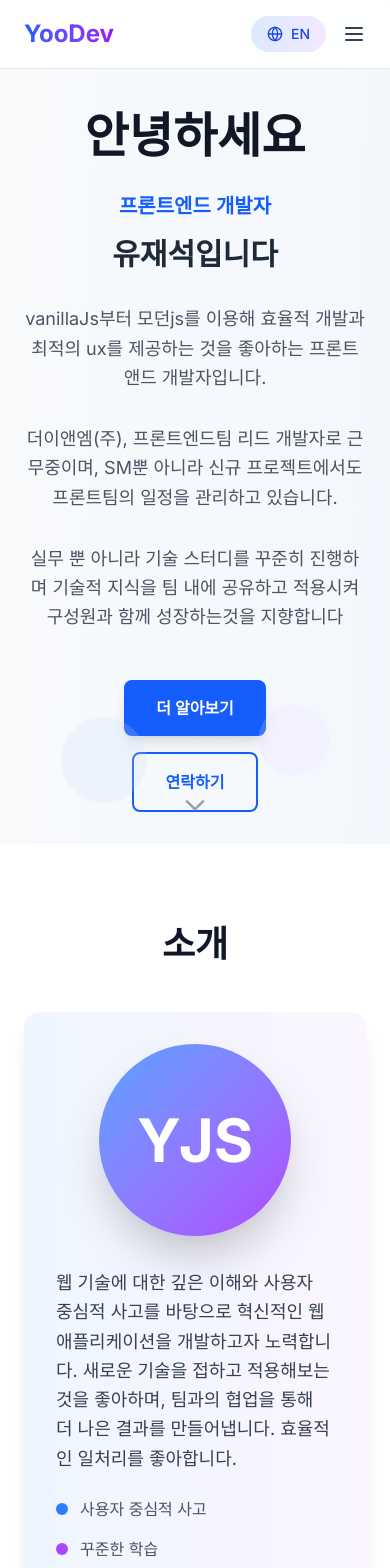
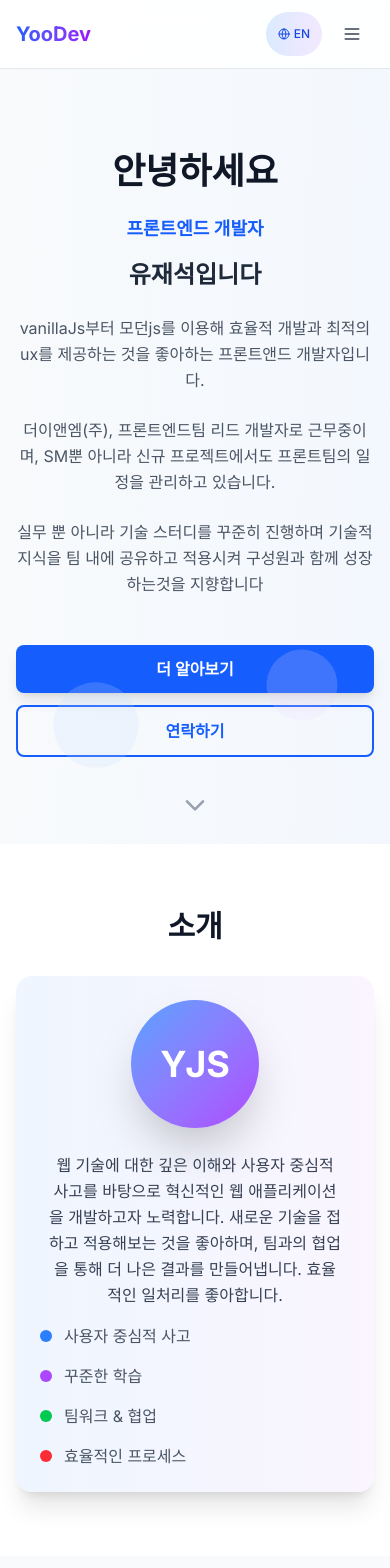
Before and after one commit to yoo94/yoojaeseok-portfolio, a Next.js app: page /en in a window 390 px wide. Shown: the top 1568 px of the page. Built offline with nearby package versions, Linux system fonts and the light colour scheme.

Commit message:
feat: 반응형 추가

```diff
--- a/src/app/globals.css
+++ b/src/app/globals.css
@@ -2,8 +2,31 @@
 
 html {
   scroll-behavior: smooth;
+  /* 모바일에서 텍스트 크기 조정 방지 */
+  -webkit-text-size-adjust: 100%;
+  text-size-adjust: 100%;
 }
 
 body {
   font-family: -apple-system, BlinkMacSystemFont, "Segoe UI", Roboto, "Helvetica Neue", Arial, sans-serif;
+  /* 모바일에서 터치 하이라이트 색상 개선 */
+  -webkit-tap-highlight-color: transparent;
 }
+
+/* 터치 디바이스에서 호버 효과 개선 */
+@media (hover: hover) and (pointer: fine) {
+  .hover-effect:hover {
+    transform: translateY(-2px);
+  }
+}
+
+/* 모바일에서 스크롤 개선 */
+* {
+  -webkit-overflow-scrolling: touch;
+}
+
+/* 최소 터치 영역 보장 */
+button, a {
+  min-height: 44px;
+  min-width: 44px;
+}
--- a/src/components/About.tsx
+++ b/src/components/About.tsx
@@ -11,7 +11,7 @@ export default function About() {
   const isInView = useInView(ref, { once: true, margin: '-100px' });
 
   return (
-    <section id="about" className="py-20 px-6 bg-white dark:bg-slate-900">
+    <section id="about" className="py-16 xs:py-20 px-4 xs:px-6 bg-white dark:bg-slate-900">
       <div className="container mx-auto max-w-4xl">
         <motion.div
           ref={ref}
@@ -24,7 +24,7 @@ export default function About() {
             initial={{ opacity: 0, y: 30 }}
             animate={isInView ? { opacity: 1, y: 0 } : { opacity: 0, y: 30 }}
             transition={{ duration: 0.8, delay: 0.2 }}
-            className="text-4xl md:text-5xl font-bold text-gray-900 dark:text-white mb-12"
+            className="text-3xl xs:text-4xl md:text-5xl font-bold text-gray-900 dark:text-white mb-8 xs:mb-12"
           >
             {t('about.title')}
           </motion.h2>
@@ -33,15 +33,15 @@ export default function About() {
             initial={{ opacity: 0, y: 30 }}
             animate={isInView ? { opacity: 1, y: 0 } : { opacity: 0, y: 30 }}
             transition={{ duration: 0.8, delay: 0.4 }}
-            className="bg-gradient-to-r from-blue-50 to-purple-50 dark:from-slate-800 dark:to-slate-700 rounded-2xl p-8 md:p-12 shadow-xl"
+            className="bg-gradient-to-r from-blue-50 to-purple-50 dark:from-slate-800 dark:to-slate-700 rounded-2xl p-6 xs:p-8 md:p-12 shadow-xl"
           >
-            <div className="flex flex-col md:flex-row items-center gap-8">
+            <div className="flex flex-col md:flex-row items-center gap-6 xs:gap-8">
               {/* Profile Image Placeholder */}
               <motion.div
                 whileHover={{ scale: 1.05, rotate: 2 }}
-                className="w-48 h-48 bg-gradient-to-br from-blue-400 to-purple-500 rounded-full flex items-center justify-center shadow-2xl"
+                className="w-32 h-32 xs:w-40 xs:h-40 sm:w-48 sm:h-48 bg-gradient-to-br from-blue-400 to-purple-500 rounded-full flex items-center justify-center shadow-2xl flex-shrink-0"
               >
-                <span className="text-6xl font-bold text-white">YJS</span>
+                <span className="text-4xl xs:text-5xl sm:text-6xl font-bold text-white">YJS</span>
               </motion.div>
 
               {/* About Content */}
@@ -50,7 +50,7 @@ export default function About() {
                   initial={{ opacity: 0, x: 30 }}
                   animate={isInView ? { opacity: 1, x: 0 } : { opacity: 0, x: 30 }}
                   transition={{ duration: 0.8, delay: 0.6 }}
-                  className="text-lg md:text-xl text-gray-700 dark:text-gray-300 leading-relaxed mb-6"
+                  className="text-base xs:text-lg md:text-xl text-gray-700 dark:text-gray-300 leading-relaxed mb-4 xs:mb-6 text-center md:text-left px-2 xs:px-0"
                 >
                   {t(
                     'about.description'
--- a/src/components/Activities.tsx
+++ b/src/components/Activities.tsx
@@ -63,7 +63,7 @@ export default function Activities() {
   ];
 
   return (
-    <section id="activities" className="py-20 px-6 bg-gray-50 dark:bg-slate-800">
+    <section id="activities" className="py-16 xs:py-20 px-4 xs:px-6 bg-gray-50 dark:bg-slate-800">
       <div className="container mx-auto max-w-6xl">
         <motion.div
           ref={ref}
@@ -80,7 +80,7 @@ export default function Activities() {
             {t('activities.title')}
           </motion.h2>
 
-          <div className="grid md:grid-cols-2 gap-8">
+          <div className="grid grid-cols-1 md:grid-cols-2 gap-6 xs:gap-8">
             {activities.map((activity, index) => {
               const Icon = activity.icon;
               const isInProgress = t(`activities.activities.${activity.key}.status`) === '진행 중' ||
--- a/src/components/Career.tsx
+++ b/src/components/Career.tsx
@@ -48,7 +48,7 @@ export default function Career() {
   ];
 
   return (
-    <section id="career" className="py-20 px-6 bg-white dark:bg-slate-900">
+    <section id="career" className="py-16 xs:py-20 px-4 xs:px-6 bg-white dark:bg-slate-900">
       <div className="container mx-auto max-w-4xl">
         <motion.div
           ref={ref}
@@ -72,7 +72,7 @@ export default function Career() {
             className="relative"
           >
             {/* Timeline Line */}
-            <div className="absolute left-8 top-12 bottom-8 w-0.5 bg-gradient-to-b from-blue-500 to-purple-500"></div>
+            <div className="absolute left-6 xs:left-8 top-12 bottom-8 w-0.5 bg-gradient-to-b from-blue-500 to-purple-500"></div>
 
             {/* Career Cards */}
             {careers.map((career, index) => (
--- a/src/components/Contact.tsx
+++ b/src/components/Contact.tsx
@@ -39,7 +39,7 @@ export default function Contact() {
   ];
 
   return (
-    <section id="contact" className="py-20 px-6 bg-white dark:bg-slate-900">
+    <section id="contact" className="py-16 xs:py-20 px-4 xs:px-6 bg-white dark:bg-slate-900">
       <div className="container mx-auto max-w-4xl">
         <motion.div
           ref={ref}
@@ -51,7 +51,7 @@ export default function Contact() {
             initial={{ opacity: 0, y: 30 }}
             animate={isInView ? { opacity: 1, y: 0 } : { opacity: 0, y: 30 }}
             transition={{ duration: 0.8, delay: 0.2 }}
-            className="text-4xl md:text-5xl font-bold text-gray-900 dark:text-white text-center mb-8"
+            className="text-3xl xs:text-4xl md:text-5xl font-bold text-gray-900 dark:text-white text-center mb-6 xs:mb-8"
           >
             {t('contact.title')}
           </motion.h2>
@@ -68,7 +68,7 @@ export default function Contact() {
           </motion.p>
 
           {/* Contact Links */}
-          <div className="grid md:grid-cols-3 gap-6 mb-12">
+          <div className="grid grid-cols-1 sm:grid-cols-2 md:grid-cols-3 gap-4 xs:gap-6 mb-8 xs:mb-12">
             {contacts.map((contact, index) => (
               <motion.a
                 key={contact.title}
--- a/src/components/Education.tsx
+++ b/src/components/Education.tsx
@@ -12,7 +12,7 @@ export default function Education() {
   const isInView = useInView(ref, { once: true, margin: '-100px' });
 
   return (
-    <section id="education" className="py-20 px-6 bg-gray-50 dark:bg-slate-800">
+    <section id="education" className="py-16 xs:py-20 px-4 xs:px-6 bg-gray-50 dark:bg-slate-800">
       <div className="container mx-auto max-w-6xl">
         <motion.div
           ref={ref}
@@ -24,7 +24,7 @@ export default function Education() {
             initial={{ opacity: 0, y: 30 }}
             animate={isInView ? { opacity: 1, y: 0 } : { opacity: 0, y: 30 }}
             transition={{ duration: 0.8, delay: 0.2 }}
-            className="text-4xl md:text-5xl font-bold text-gray-900 dark:text-white text-center mb-16"
+            className="text-3xl xs:text-4xl md:text-5xl font-bold text-gray-900 dark:text-white text-center mb-12 xs:mb-16"
           >
             {t('education.title')}
           </motion.h2>
--- a/src/components/Header.tsx
+++ b/src/components/Header.tsx
@@ -25,12 +25,12 @@ export default function Header() {
       animate={{ y: 0 }}
       className="fixed top-0 w-full bg-white/90 dark:bg-slate-900/90 backdrop-blur-md z-50 border-b border-gray-200 dark:border-gray-700"
     >
-      <div className="container mx-auto px-6 py-4">
+      <div className="container mx-auto px-4 xs:px-6 py-3 xs:py-4">
         <div className="flex justify-between items-center">
           <motion.div
             initial={{ opacity: 0 }}
             animate={{ opacity: 1 }}
-            className="text-2xl font-bold bg-gradient-to-r from-blue-600 to-purple-600 bg-clip-text text-transparent"
+            className="text-xl xs:text-2xl font-bold bg-gradient-to-r from-blue-600 to-purple-600 bg-clip-text text-transparent"
           >
             YooDev
           </motion.div>
@@ -50,25 +50,25 @@ export default function Header() {
             ))}
           </nav>
 
-          <div className="flex items-center space-x-4">
+          <div className="flex items-center space-x-2 xs:space-x-4">
             <motion.button
               onClick={toggleLanguage}
               whileHover={{ scale: 1.05 }}
               whileTap={{ scale: 0.95 }}
-              className="flex items-center space-x-2 px-4 py-2 rounded-full bg-gradient-to-r from-blue-100 to-purple-100 dark:from-blue-900 dark:to-purple-900 text-blue-700 dark:text-blue-300 text-sm font-medium hover:from-blue-200 hover:to-purple-200 dark:hover:from-blue-800 dark:hover:to-purple-800 transition-all"
+              className="flex items-center space-x-1 xs:space-x-2 px-3 xs:px-4 py-2 rounded-full bg-gradient-to-r from-blue-100 to-purple-100 dark:from-blue-900 dark:to-purple-900 text-blue-700 dark:text-blue-300 text-xs xs:text-sm font-medium hover:from-blue-200 hover:to-purple-200 dark:hover:from-blue-800 dark:hover:to-purple-800 transition-all min-h-[44px]"
             >
-              <Globe className="w-4 h-4" />
-              <span>{language === 'ko' ? 'EN' : 'KO'}</span>
+              <Globe className="w-3 xs:w-4 h-3 xs:h-4" />
+              <span className=" xs:inline">{language === 'ko' ? 'EN' : 'KO'}</span>
             </motion.button>
 
             <button
-              className="md:hidden text-gray-700 dark:text-gray-300"
+              className="md:hidden text-gray-700 dark:text-gray-300 p-2 min-h-[44px] min-w-[44px] flex items-center justify-center"
               onClick={() => setIsMenuOpen(!isMenuOpen)}
             >
               {isMenuOpen ? (
-                <X className="w-6 h-6" />
+                <X className="w-5 h-5 xs:w-6 xs:h-6" />
               ) : (
-                <Menu className="w-6 h-6" />
+                <Menu className="w-5 h-5 xs:w-6 xs:h-6" />
               )}
             </button>
           </div>
@@ -86,7 +86,7 @@ export default function Header() {
               <a
                 key={item.href}
                 href={item.href}
-                className="block py-2 text-gray-700 dark:text-gray-300 hover:text-blue-600 dark:hover:text-blue-400 transition-colors"
+                className="flex py-3 text-gray-700 dark:text-gray-300 hover:text-blue-600 dark:hover:text-blue-400 transition-colors font-medium text-base min-h-[44px] items-center"
                 onClick={() => setIsMenuOpen(false)}
               >
                 {item.label}
--- a/src/components/Hero.tsx
+++ b/src/components/Hero.tsx
@@ -8,20 +8,20 @@ export default function Hero() {
   const { t } = useLanguage();
 
   return (
-    <section className="min-h-screen flex items-center justify-center pt-20 px-6">
+    <section className="min-h-screen flex items-center justify-center pt-16 xs:pt-20 px-4 xs:px-6">
       <div className="container mx-auto text-center">
         <motion.div
           initial={{ opacity: 0, y: 50 }}
           animate={{ opacity: 1, y: 0 }}
           transition={{ duration: 0.8 }}
-          className="space-y-8"
+          className="space-y-6 xs:space-y-8"
         >
           {/* Greeting */}
           <motion.h1
             initial={{ opacity: 0, y: 30 }}
             animate={{ opacity: 1, y: 0 }}
             transition={{ duration: 0.8, delay: 0.2 }}
-            className="text-5xl md:text-7xl font-bold text-gray-900 dark:text-white"
+            className="text-4xl xs:text-5xl sm:text-6xl md:text-7xl font-bold text-gray-900 dark:text-white"
           >
             {t('hero.greeting')}
           </motion.h1>
@@ -33,10 +33,10 @@ export default function Hero() {
             transition={{ duration: 0.8, delay: 0.4 }}
             className="space-y-4"
           >
-            <p className="text-xl md:text-2xl text-blue-600 dark:text-blue-400 font-semibold">
+            <p className="text-lg xs:text-xl sm:text-xl md:text-2xl text-blue-600 dark:text-blue-400 font-semibold">
               {t('hero.title')}
             </p>
-            <h2 className="text-3xl md:text-5xl font-bold text-gray-800 dark:text-gray-200">
+            <h2 className="text-2xl xs:text-3xl sm:text-4xl md:text-5xl font-bold text-gray-800 dark:text-gray-200">
               {t('hero.name')}
             </h2>
           </motion.div>
@@ -46,7 +46,7 @@ export default function Hero() {
             initial={{ opacity: 0, y: 30 }}
             animate={{ opacity: 1, y: 0 }}
             transition={{ duration: 0.8, delay: 0.6 }}
-            className="text-lg md:text-xl text-gray-600 dark:text-gray-400 max-w-5xl mx-auto leading-relaxed"
+            className="text-base xs:text-lg sm:text-lg md:text-xl text-gray-600 dark:text-gray-400 max-w-5xl mx-auto leading-relaxed"
           >
             {t(
               'hero.description'
@@ -56,7 +56,7 @@ export default function Hero() {
             initial={{ opacity: 0, y: 30 }}
             animate={{ opacity: 1, y: 0 }}
             transition={{ duration: 0.8, delay: 0.6 }}
-            className="text-lg md:text-xl text-gray-600 dark:text-gray-400 max-w-5xl mx-auto leading-relaxed"
+            className="text-base xs:text-lg sm:text-lg md:text-xl text-gray-600 dark:text-gray-400 max-w-5xl mx-auto leading-relaxed"
           >
             {t(
               'hero.description2'
@@ -66,7 +66,7 @@ export default function Hero() {
             initial={{ opacity: 0, y: 30 }}
             animate={{ opacity: 1, y: 0 }}
             transition={{ duration: 0.8, delay: 0.6 }}
-            className="text-lg md:text-xl text-gray-600 dark:text-gray-400 max-w-5xl mx-auto leading-relaxed"
+            className="text-base xs:text-lg sm:text-lg md:text-xl text-gray-600 dark:text-gray-400 max-w-5xl mx-auto leading-relaxed"
           >
             {t(
               'hero.description3'
@@ -111,13 +111,13 @@ export default function Hero() {
               initial={{ opacity: 0, y: 30 }}
               animate={{ opacity: 1, y: 0 }}
               transition={{ duration: 0.8, delay: 0.8 }}
-              className="flex flex-col sm:flex-row gap-4 justify-center items-center mt-12"
+              className="flex flex-col xs:flex-col sm:flex-row gap-3 xs:gap-4 sm:gap-4 justify-center items-center mt-12"
             >
               <motion.a
                 href="#about"
                 whileHover={{ scale: 1.05, y: -2 }}
                 whileTap={{ scale: 0.95 }}
-                className="px-8 py-4 bg-blue-600 hover:bg-blue-700 text-white font-semibold rounded-lg shadow-lg transition-colors"
+                className="w-full xs:w-auto px-6 xs:px-8 py-3 xs:py-4 bg-blue-600 hover:bg-blue-700 text-white font-semibold rounded-lg shadow-lg transition-colors text-center min-h-[48px] flex items-center justify-center"
               >
                 {t('hero.learnMore')}
               </motion.a>
@@ -125,7 +125,7 @@ export default function Hero() {
                 href="#contact"
                 whileHover={{ scale: 1.05, y: -2 }}
                 whileTap={{ scale: 0.95 }}
-                className="px-8 py-4 border-2 border-blue-600 text-blue-600 dark:text-blue-400 hover:bg-blue-600 hover:text-white font-semibold rounded-lg transition-colors"
+                className="w-full xs:w-auto px-6 xs:px-8 py-3 xs:py-4 border-2 border-blue-600 text-blue-600 dark:text-blue-400 hover:bg-blue-600 hover:text-white font-semibold rounded-lg transition-colors text-center min-h-[48px] flex items-center justify-center"
               >
                 {t('hero.contact')}
               </motion.a>
--- a/src/components/Projects.tsx
+++ b/src/components/Projects.tsx
@@ -177,7 +177,7 @@ export default function Projects() {
   ];
 
   return (
-    <section id="projects" className="py-20 px-6 bg-gray-50 dark:bg-slate-800">
+    <section id="projects" className="py-16 xs:py-20 px-4 xs:px-6 bg-gray-50 dark:bg-slate-800">
       <div className="container mx-auto max-w-7xl">
         <motion.div
           ref={ref}
@@ -205,7 +205,7 @@ export default function Projects() {
               {t('projects.companyProjects')}
             </h3>
 
-            <div className="grid lg:grid-cols-2 gap-8">
+            <div className="grid grid-cols-1 lg:grid-cols-2 gap-6 xs:gap-8">
               {companyProjects.map((project, index) => (
                 <motion.div
                   key={project.key}
@@ -301,7 +301,7 @@ export default function Projects() {
               {t('projects.personalProjects')}
             </h3>
 
-            <div className="grid md:grid-cols-2 gap-8">
+            <div className="grid grid-cols-1 md:grid-cols-2 gap-6 xs:gap-8">
               {personalProjects.map((project, index) => (
                 <motion.div
                   key={project.key}
--- a/src/components/Skills.tsx
+++ b/src/components/Skills.tsx
@@ -59,7 +59,7 @@ export default function Skills() {
   ];
 
   return (
-    <section id="skills" className="py-20 px-6 bg-white dark:bg-slate-900">
+    <section id="skills" className="py-16 xs:py-20 px-4 xs:px-6 bg-white dark:bg-slate-900">
       <div className="container mx-auto max-w-6xl">
         <motion.div
           ref={ref}
@@ -76,7 +76,7 @@ export default function Skills() {
             {t('skills.title')}
           </motion.h2>
 
-          <div className="grid md:grid-cols-2 gap-8">
+          <div className="grid grid-cols-1 md:grid-cols-2 gap-6 xs:gap-8">
             {skillCategories.map((category, categoryIndex) => (
               <motion.div
                 key={category.title}
--- /dev/null
+++ b/tailwind.config.ts
@@ -0,0 +1,22 @@
+import type { Config } from 'tailwindcss'
+
+export default {
+  content: [
+    './src/pages/**/*.{js,ts,jsx,tsx,mdx}',
+    './src/components/**/*.{js,ts,jsx,tsx,mdx}',
+    './src/app/**/*.{js,ts,jsx,tsx,mdx}',
+  ],
+  darkMode: 'media',
+  theme: {
+    extend: {
+      screens: {
+        'xs': '475px',
+      },
+      colors: {
+        background: 'var(--background)',
+        foreground: 'var(--foreground)',
+      },
+    },
+  },
+  plugins: [],
+} satisfies Config
```
